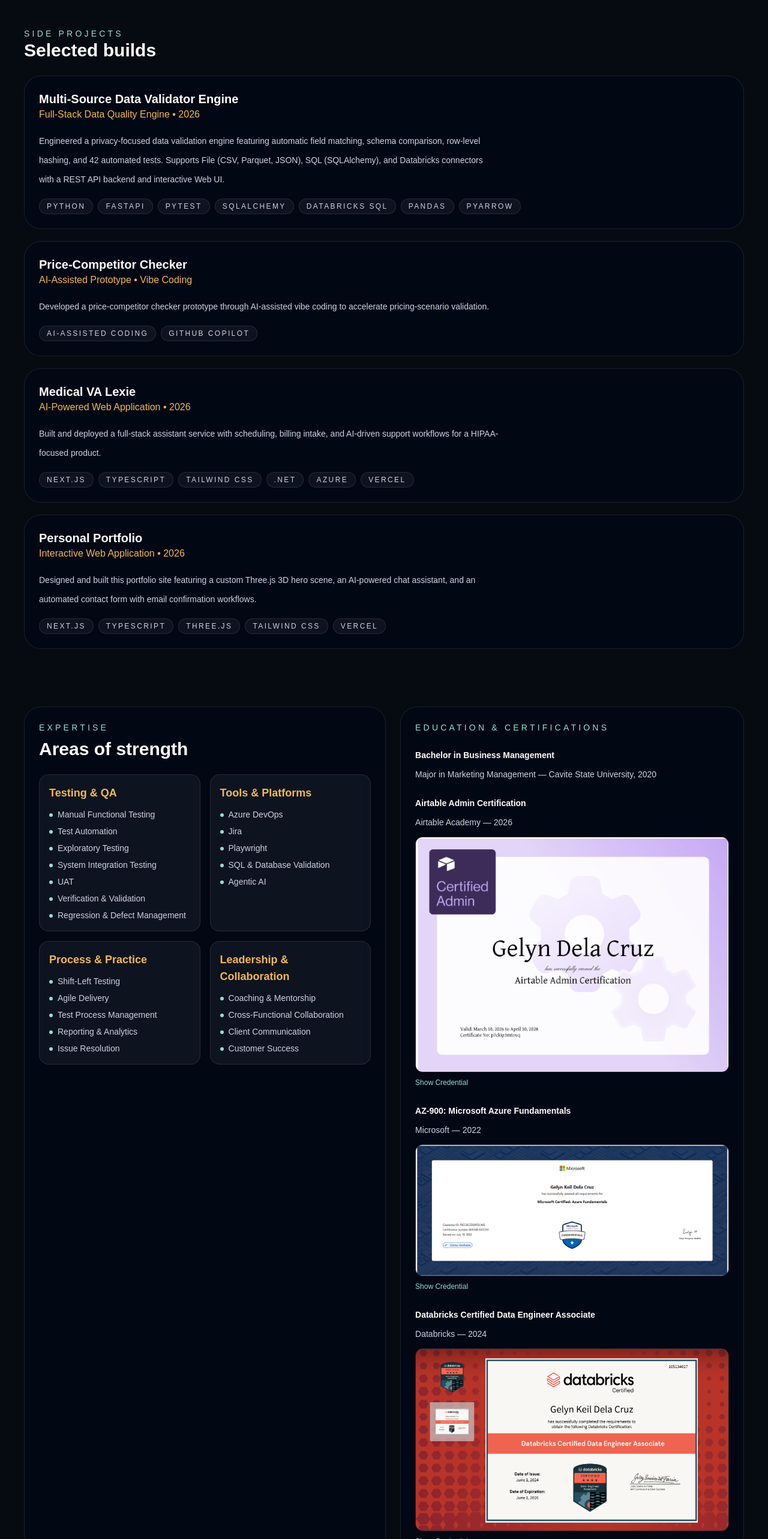
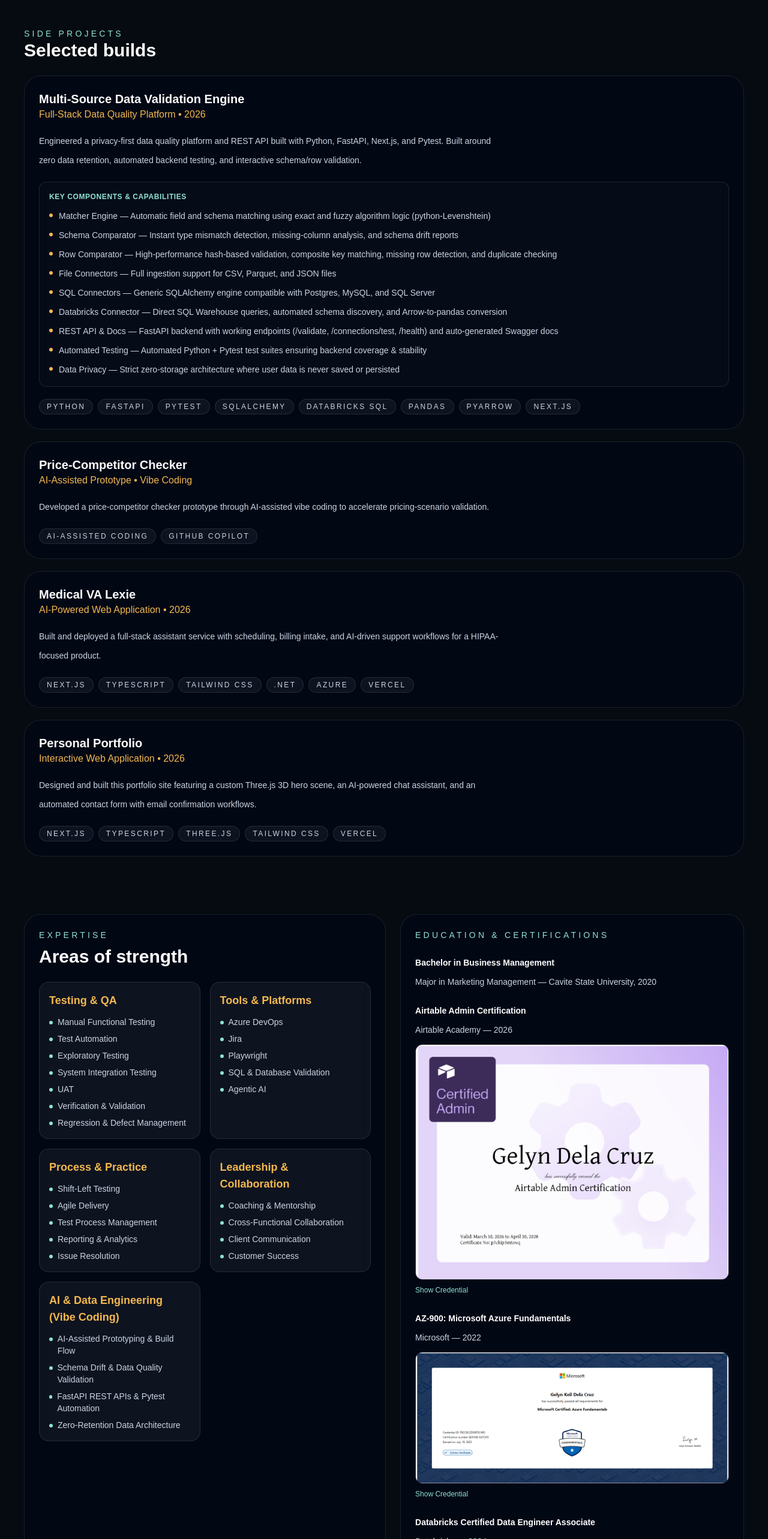
Before and after one commit to stellaXanthe/gelynkeil-portfolio, a Next.js app: page / in a window 1280 px wide. Shown: the part 2080-4646 px from the top of the page at 60% size. Built offline with nearby package versions, Linux system fonts and the light colour scheme.

Commit message:
areasofs

```diff
--- a/app/page.tsx
+++ b/app/page.tsx
@@ -75,14 +75,34 @@
       "Customer Success",
     ],
   },
+  {
+    title: "AI & Data Engineering (Vibe Coding)",
+    items: [
+      "AI-Assisted Prototyping & Build Flow",
+      "Schema Drift & Data Quality Validation",
+      "FastAPI REST APIs & Pytest Automation",
+      "Zero-Retention Data Architecture",
+    ],
+  },
 ];
 
 const projects = [
   {
-    title: "Multi-Source Data Validator Engine",
-    type: "Full-Stack Data Quality Engine • 2026",
+    title: "Multi-Source Data Validation Engine",
+    type: "Full-Stack Data Quality Platform • 2026",
     summary:
-      "Engineered a privacy-focused data validation engine featuring automatic field matching, schema comparison, row-level hashing, and 42 automated tests. Supports File (CSV, Parquet, JSON), SQL (SQLAlchemy), and Databricks connectors with a REST API backend and interactive Web UI.",
+      "Engineered a privacy-first data quality platform and REST API built with Python, FastAPI, Next.js, and Pytest. Built around zero data retention, automated backend testing, and interactive schema/row validation.",
+    features: [
+      "Matcher Engine — Automatic field and schema matching using exact and fuzzy algorithm logic (python-Levenshtein)",
+      "Schema Comparator — Instant type mismatch detection, missing-column analysis, and schema drift reports",
+      "Row Comparator — High-performance hash-based validation, composite key matching, missing row detection, and duplicate checking",
+      "File Connectors — Full ingestion support for CSV, Parquet, and JSON files",
+      "SQL Connectors — Generic SQLAlchemy engine compatible with Postgres, MySQL, and SQL Server",
+      "Databricks Connector — Direct SQL Warehouse queries, automated schema discovery, and Arrow-to-pandas conversion",
+      "REST API & Docs — FastAPI backend with working endpoints (/validate, /connections/test, /health) and auto-generated Swagger docs",
+      "Automated Testing — Automated Python + Pytest test suites ensuring backend coverage & stability",
+      "Data Privacy — Strict zero-storage architecture where user data is never saved or persisted",
+    ],
     tech: [
       "Python",
       "FastAPI",
@@ -91,6 +111,7 @@
       "Databricks SQL",
       "Pandas",
       "PyArrow",
+      "Next.js",
     ],
   },
   {
@@ -98,6 +119,7 @@
     type: "AI-Assisted Prototype • Vibe Coding",
     summary:
       "Developed a price-competitor checker prototype through AI-assisted vibe coding to accelerate pricing-scenario validation.",
+    features: [],
     tech: ["AI-Assisted Coding", "GitHub Copilot"],
   },
   {
@@ -105,6 +127,7 @@
     type: "AI-Powered Web Application • 2026",
     summary:
       "Built and deployed a full-stack assistant service with scheduling, billing intake, and AI-driven support workflows for a HIPAA-focused product.",
+    features: [],
     tech: ["Next.js", "TypeScript", "Tailwind CSS", ".NET", "Azure", "Vercel"],
   },
   {
@@ -112,6 +135,7 @@
     type: "Interactive Web Application • 2026",
     summary:
       "Designed and built this portfolio site featuring a custom Three.js 3D hero scene, an AI-powered chat assistant, and an automated contact form with email confirmation workflows.",
+    features: [],
     tech: ["Next.js", "TypeScript", "Three.js", "Tailwind CSS", "Vercel"],
   },
 ];
@@ -265,8 +289,27 @@
                     <p className="text-[#f2b84e]">{project.type}</p>
                   </div>
                 </div>
+
                 <p className="mt-4 max-w-3xl text-sm leading-8 text-slate-300">{project.summary}</p>
-                <div className="mt-4 flex flex-wrap gap-2">
+
+                {/* Key Features Block */}
+                {Array.isArray(project.features) && project.features.length > 0 && (
+                  <div className="mt-5 rounded-xl border border-white/10 bg-white/[0.02] p-4">
+                    <p className="mb-3 text-xs font-semibold uppercase tracking-wider text-[#8fe2d2]">
+                      Key Components & Capabilities
+                    </p>
+                    <ul className="space-y-2 text-xs leading-6 text-slate-300 sm:text-sm">
+                      {project.features.map((feat, idx) => (
+                        <li key={idx} className="flex items-start gap-2.5">
+                          <span className="mt-2 h-1.5 w-1.5 shrink-0 rounded-full bg-[#f2b84e]" />
+                          <span>{feat}</span>
+                        </li>
+                      ))}
+                    </ul>
+                  </div>
+                )}
+
+                <div className="mt-5 flex flex-wrap gap-2">
                   {project.tech.map((tech) => (
                     <span key={tech} className="rounded-full border border-white/10 bg-white/5 px-3 py-1 text-xs uppercase tracking-[0.2em] text-slate-300">
                       {tech}
@@ -317,7 +360,6 @@
                   </a>
                   <a href="https://verify.skilljar.com/c/p7ckip3mtovq" target="_blank" rel="noopener noreferrer" className="mt-2 inline-flex items-center gap-1.5 text-xs font-medium text-[#8fe2d2] transition hover:text-[#f2b84e]">
                     Show Credential
-
                   </a>
                 </div>
                 <div>
```
Lines whose indentation alone changed are shown as unchanged.
